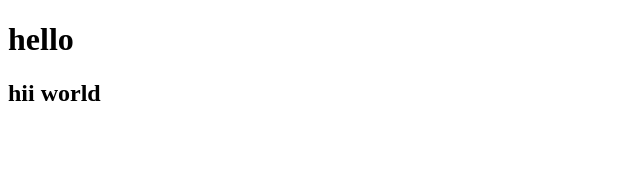
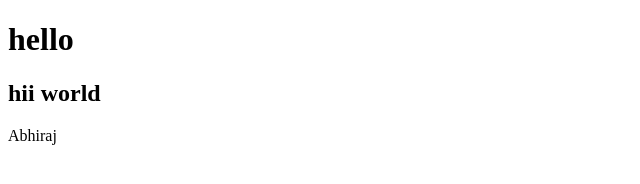
Before and after one commit to tirtheshdas/FullStack_Developement_Class, a plain HTML site: page index.html in a window 1280 px wide. Shown: the full height of the page, 0-640 px from the left. Drawn offline with Linux system fonts and the light colour scheme.

Commit message:
added a para

```diff
--- a/index.html
+++ b/index.html
@@ -9,5 +9,6 @@
 <body>
     <h1>hello</h1>
     <h2>hii world</h2>
+    <p>Abhiraj</p>
 </body>
 </html>
```
